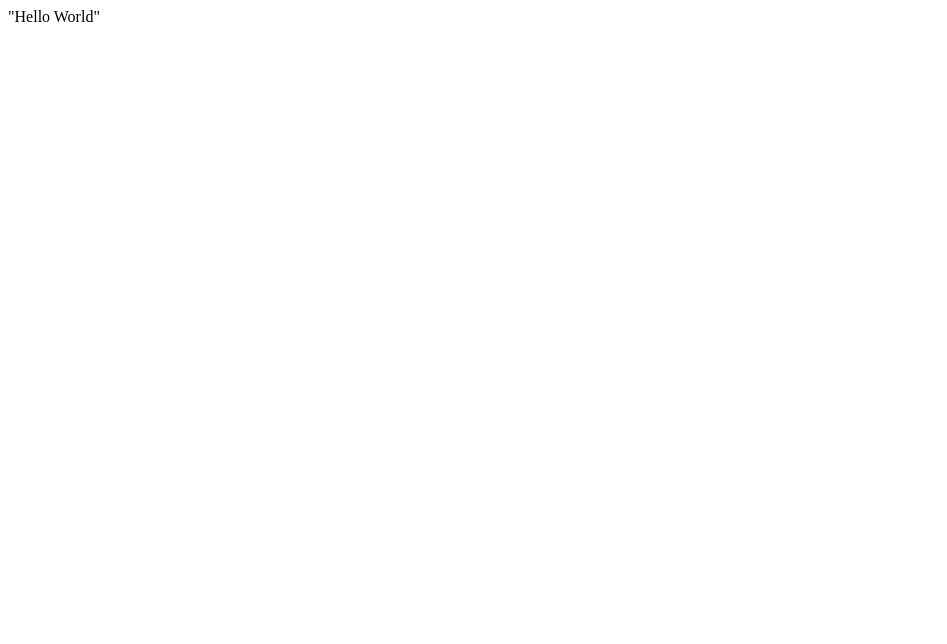
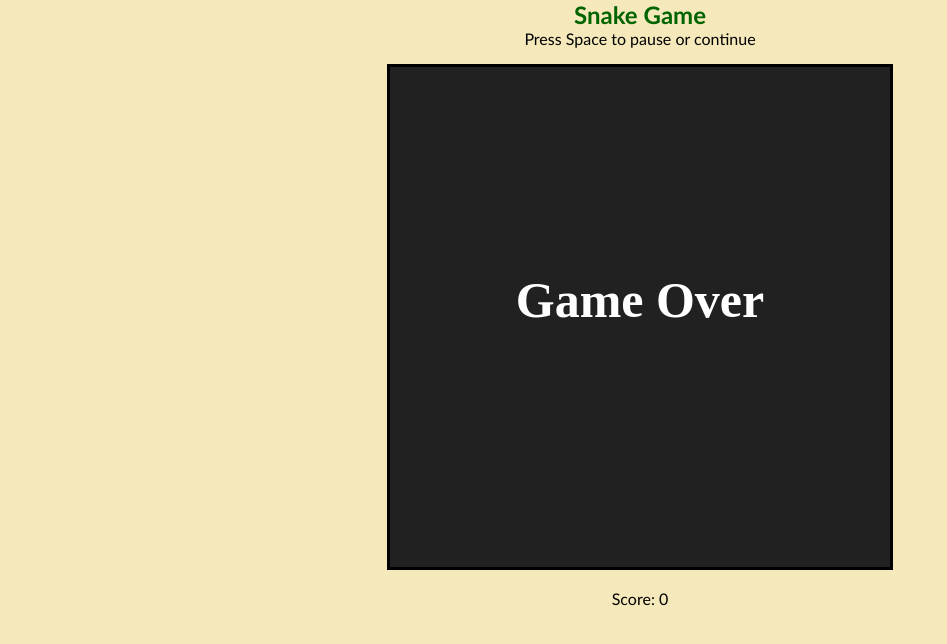
Before and after one commit to KARTHICKEYANGV/KARTHICKEYANGV.github.io, a plain HTML site: page index.html in a window 1280 px wide. Shown: the whole page, without its empty margins (0-947 px from the left). Drawn offline with Linux system fonts and the light colour scheme.

Commit message:
Actual commit

```diff
--- a/index.html
+++ b/index.html
@@ -1 +1,18 @@
-"Hello World"
+<!DOCTYPE html>
+<html lang="en">
+<head>
+    <meta charset="UTF-8">
+    <meta name="viewport" content="width=device-width, initial-scale=1.0">
+    <title>Snake Game</title>
+    <link rel="stylesheet" href="styles.css">
+    <script src="my.js" defer></script>
+</head>
+<body>
+    <h2>Snake Game</h2>
+    <div id="msg">Press Space to pause or continue</div>
+    <div class="container">
+        <canvas id="gameBoard" height="500" width="500"></canvas>
+        <div id="score">Score: <span id="scoreVal">0</span></div>
+    </div>
+</body>
+</html>
--- /dev/null
+++ b/my.js
@@ -0,0 +1,127 @@
+let gameBoard = document.getElementById('gameBoard')
+let context = gameBoard.getContext('2d')
+let unit = 25;
+let width = 500;
+let height = 500;
+let fillx = 0;
+let filly = 0;
+let score = 0;
+let snake =[
+    {x:unit*3 ,y:0},
+    {x:unit*2 ,y:0},
+    {x:unit ,y:0},
+    {x:0 ,y:0}
+]
+let xVel = 25;
+let yVel = 0;
+let active =true;
+
+window.addEventListener('keydown',changeDir);
+
+startGame();
+
+function startGame(){
+    context.fillStyle = '#212121';
+    context.fillRect(0,0,500,500);
+    createFood();
+    nextMove();
+}
+
+function createFood(){
+    fillx = Math.floor(Math.random()*width/unit)*unit;
+    filly = Math.floor(Math.random()*height/unit)*unit;
+}
+
+function clearBoard(){
+    context.fillStyle = '#212121';
+    context.fillRect(0,0,500,500);
+}
+
+function displayFood(){
+    context.fillStyle = 'red';
+    context.fillRect(fillx,filly,unit,unit);
+}
+
+function drawSnake(){
+    context.fillStyle = "aqua";
+    context.strokeStyle = "#212121"
+    snake.forEach((snakePart)=>{
+        context.fillRect(snakePart.x,snakePart.y,unit,unit);
+        context.strokeRect(snakePart.x,snakePart.y,unit,unit);
+    })
+}
+
+function moveSnake(){
+    const head = {x:snake[0].x+xVel,y:snake[0].y+yVel}
+    snake.unshift(head);
+    if(snake[0].x==fillx && snake[0].y==filly){
+        score +=1;
+        createFood();
+    }
+    else{
+    snake.pop();
+    }
+}
+
+function nextMove(){
+    if(active){
+    setTimeout(()=>{
+        clearBoard();
+        displayFood();
+        drawSnake();
+        moveSnake();
+        gameOver();
+        nextMove();
+    },200)
+    }
+
+    else{
+        clearBoard();
+        context.font = 'bold 50px serif'
+        context.fillStyle = 'white'
+        context.textAlign = "center"
+        context.fillText("Game Over", width/2, height/2)
+    }
+
+}
+
+function changeDir(event){
+    const UP = 38;
+    const DOWN = 40;
+    const LEFT = 37;
+    const RIGHT = 39;
+    switch(true){
+        case(event.keyCode==LEFT && xVel!=unit):
+            xVel = -unit;
+            yVel = 0;
+            break;
+        case(event.keyCode==RIGHT && xVel!=-unit):
+            xVel = unit;
+            yVel = 0;
+            break;
+        case(event.keyCode==UP && yVel!=unit):
+            xVel = 0;
+            yVel = -unit;
+            break;
+        case(event.keyCode==DOWN && yVel!=-unit):
+            xVel = 0;
+            yVel = unit;
+            break;
+
+    }
+}
+
+function gameOver(){
+    if(snake[0].x<0){
+        active = false;
+    }
+    if(snake[0].x>width){
+        active = false;
+    }
+    if(snake[0].y<0){
+        active = false;
+    }
+    if(snake[0].y>height){
+        active = false;
+    }
+}
--- /dev/null
+++ b/styles.css
@@ -0,0 +1,25 @@
+*{
+    margin:0;
+    padding:0;
+    font-family: 'Gill Sans';
+    background-color: #f5e8ba;
+    text-align: center;
+}
+
+h2{
+    color: darkgreen;
+}
+
+#msg{
+    margin-bottom: 1em;
+
+}
+
+#gameBoard{
+    border: 3px solid;
+
+}
+
+#score{
+    margin-top: 1em;
+}
```
